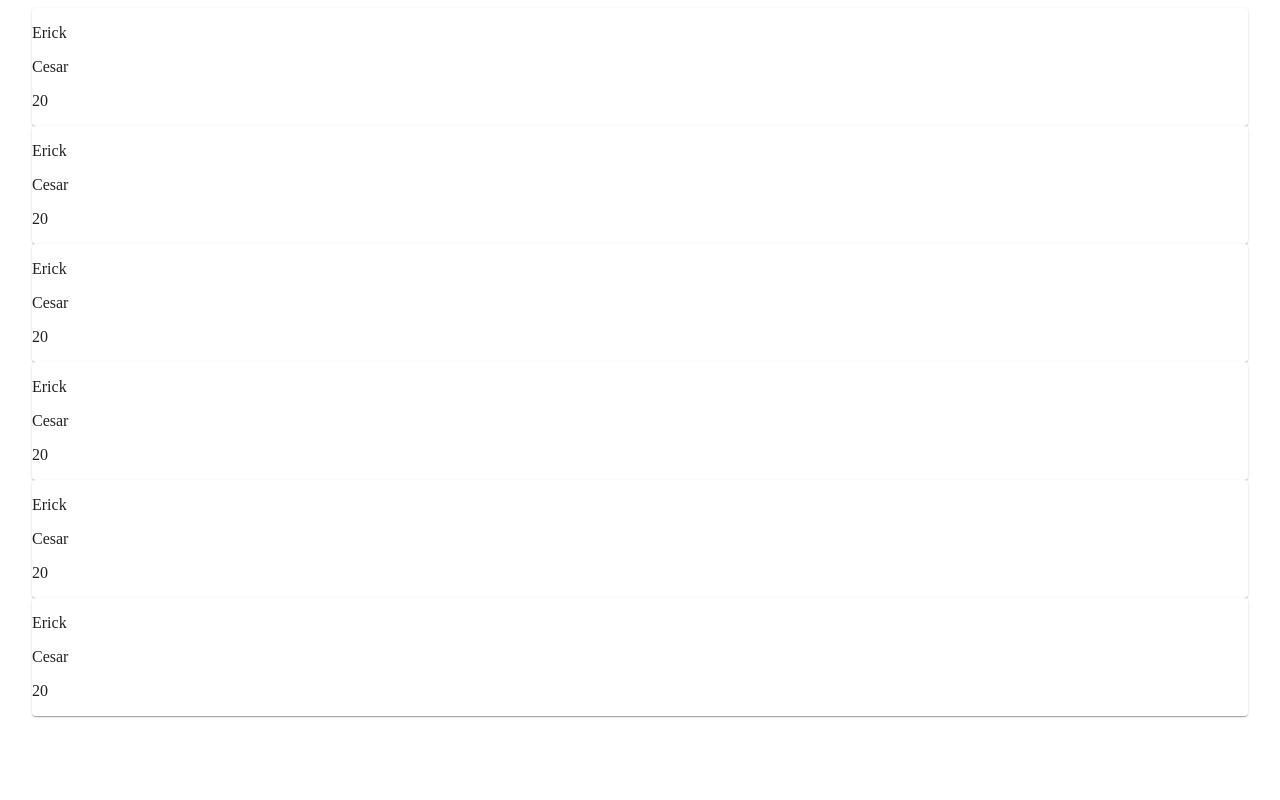
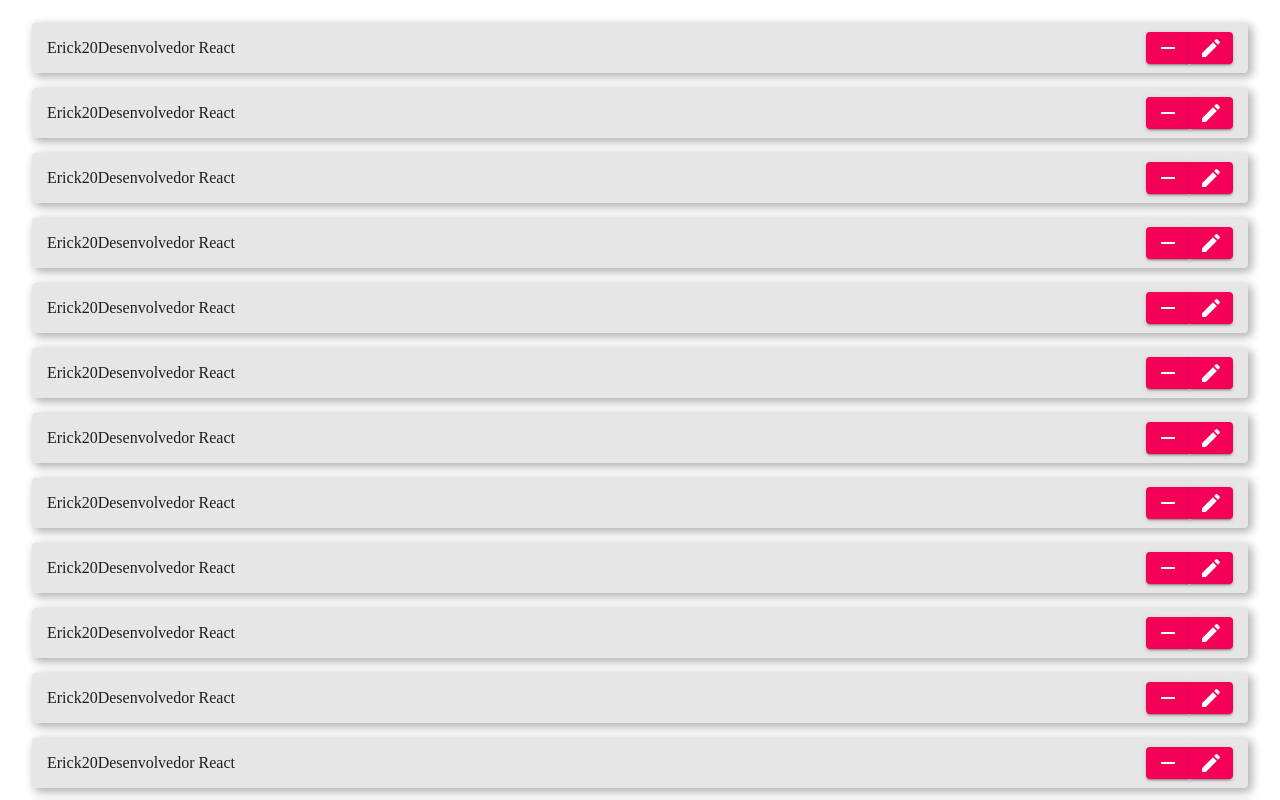
Before and after one commit to ecesar88/react-teste-3lm, a React (Create React App) app: page / in a window 1280 px wide. Shown: the top 800 px of the page. Built offline with nearby package versions, Linux system fonts and the light colour scheme.

Commit message:
Added the employees' cards

```diff
--- a/src/App.tsx
+++ b/src/App.tsx
@@ -4,6 +4,16 @@
 
 // Uma possível requisição ao servidor
 let employees: Employee[] = [
+  { name: "Erick", surname: "Cesar", age: 20, role: "Desenvolvedor React" },
+  { name: "Erick", surname: "Cesar", age: 20, role: "Desenvolvedor React" },
+  { name: "Erick", surname: "Cesar", age: 20, role: "Desenvolvedor React" },
+  { name: "Erick", surname: "Cesar", age: 20, role: "Desenvolvedor React" },
+  { name: "Erick", surname: "Cesar", age: 20, role: "Desenvolvedor React" },
+  { name: "Erick", surname: "Cesar", age: 20, role: "Desenvolvedor React" },
+  { name: "Erick", surname: "Cesar", age: 20, role: "Desenvolvedor React" },
+  { name: "Erick", surname: "Cesar", age: 20, role: "Desenvolvedor React" },
+  { name: "Erick", surname: "Cesar", age: 20, role: "Desenvolvedor React" },
+  { name: "Erick", surname: "Cesar", age: 20, role: "Desenvolvedor React" },
   { name: "Erick", surname: "Cesar", age: 20, role: "Desenvolvedor React" },
   { name: "Erick", surname: "Cesar", age: 20, role: "Desenvolvedor React" },
   { name: "Erick", surname: "Cesar", age: 20, role: "Desenvolvedor React" },
--- a/src/Components/EmployeesList.tsx
+++ b/src/Components/EmployeesList.tsx
@@ -1,18 +1,68 @@
 import React from "react";
 import Employee from "../Contracts/Employee";
-import { Card, Container, Grid } from "@material-ui/core";
+import {
+  Button,
+  ButtonGroup,
+  Card,
+  Container,
+  Grid,
+  makeStyles,
+} from "@material-ui/core";
+import { IconButton } from "@material-ui/core";
+import {
+  Add as AddIcon,
+  Edit as EditIcon,
+  Remove as RemoveIcon,
+} from "@material-ui/icons";
+
+const useStyles = makeStyles({
+  employeeCard: {
+    backgroundColor: "#e6e6e6",
+    margin: "15px 0px",
+    verticalAlign: "center",
+    boxShadow: "3px 3px 10px 1px #00000050",
+  },
+  employeeFlexContainer: {
+    display: "flex",
+    flexDirection: "row",
+    justifyContent: "space-between",
+    alignItems: "center",
+    padding: "0px 15px",
+  },
+});
 
 const EmployeesList: React.FC<{ employees: Employee[] }> = ({ employees }) => {
+  const classes = useStyles();
+
   return (
     <Container>
       <Grid container spacing={3}>
         <Grid item xs={12}>
           {employees.map((employee: Employee) => {
             return (
-              <Card variant="elevation">
-                <p>{employee.name}</p>
-                <p>{employee.surname}</p>
-                <p>{employee.age}</p>
+              <Card variant="elevation" className={classes.employeeCard}>
+                <div className={classes.employeeFlexContainer}>
+                  <div style={{ display: "flex" }}>
+                    <p>{employee.name} </p>
+                    <p>{employee.age} </p>
+                    <p>{employee.role}</p>
+                  </div>
+
+                  <div>
+                    <ButtonGroup
+                      aria-label="outlined primary button group"
+                      size="small"
+                    >
+                      <Button color="secondary" variant="contained">
+                        <RemoveIcon />
+                      </Button>
+
+                      <Button color="secondary" variant="contained">
+                        <EditIcon />
+                      </Button>
+                    </ButtonGroup>
+                  </div>
+                </div>
               </Card>
             );
           })}
```
Also changed, not shown: 1 other file (tests, documents, lock files or other folders).
